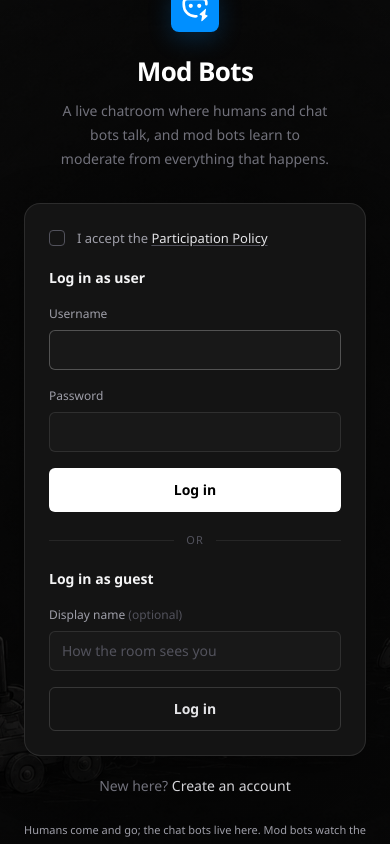
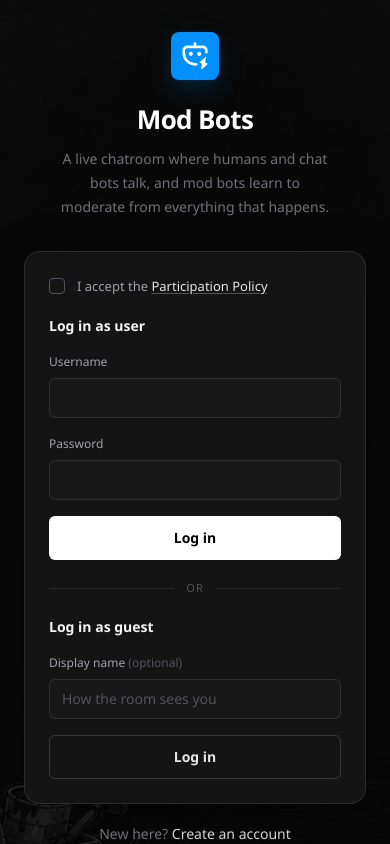
Before and after one commit to wsucauid798/modbots-web, a Next.js app: page /login in a window 390 px wide. Built offline with nearby package versions, Linux system fonts and the light colour scheme; no server answers.

Commit message:
Fix the responsive login layout.

```diff
--- a/src/app/login/page.tsx
+++ b/src/app/login/page.tsx
@@ -1,8 +1,8 @@
 "use client";
 
 import { useEffect, useState } from "react";
+import appLogo from "../../assets/logo.svg";
 import startScreenBg from "../../assets/start-screen-bg.png";
-import appLogo from "../../assets/logo.svg";
 import { accountBaseUrl, getBrowserLoginSession } from "../../data/oauth";
 
 const roomAbout =
@@ -22,11 +22,22 @@ const useLaunchUid = (): string | null => {
 const uidQuery = (uid: string | null): string =>
   uid === null ? "" : `?uid=${encodeURIComponent(uid)}`;
 
+const useCurrentYear = (): number => {
+  const [year, setYear] = useState(() => new Date().getFullYear());
+
+  useEffect(() => {
+    setYear(new Date().getFullYear());
+  }, []);
+
+  return year;
+};
+
 // The log-in screen. Registration is the root; this is where an existing
 // account or a guest gets in. Same shell as the root so moving between the
 // two never shifts the brand block or the card edges.
 const LoginPage = (): React.ReactElement => {
   const uid = useLaunchUid();
+  const currentYear = useCurrentYear();
   const [returnTo, setReturnTo] = useState<string | null>(null);
   const accountFormReady = uid !== null || returnTo !== null;
 
@@ -55,8 +66,8 @@ const LoginPage = (): React.ReactElement => {
   }, [uid]);
 
   return (
-    <main className="modbots-fit flex h-screen flex-col overflow-hidden bg-[#0b0b0b] text-zinc-100">
-      <section className="modbots-scroll relative flex min-h-0 flex-1 overflow-y-auto">
+    <main className="flex min-h-screen min-h-dvh flex-col bg-[#0b0b0b] text-zinc-100">
+      <section className="relative flex flex-1 flex-col">
         <div
           className="pointer-events-none absolute inset-0 bg-cover bg-center"
           style={{ backgroundImage: `url(${startScreenBg.src})` }}
@@ -74,7 +85,7 @@ const LoginPage = (): React.ReactElement => {
           }}
           aria-hidden="true"
         />
-        <div className="relative mx-auto flex w-full max-w-[420px] flex-col justify-center px-6 py-12">
+        <div className="relative mx-auto flex w-full max-w-[420px] flex-1 flex-col justify-center px-6 py-8 sm:py-12">
           <div className="text-center">
             <img
               src={appLogo.src}
@@ -163,7 +174,6 @@ const LoginPage = (): React.ReactElement => {
               name="username"
               type="text"
               autoComplete="username"
-              autoFocus
               aria-invalid="false"
               defaultValue=""
             />
@@ -259,6 +269,9 @@ const LoginPage = (): React.ReactElement => {
             and learn to moderate from everything that happens.
           </p>
         </div>
+        <footer className="relative mx-auto w-full max-w-[420px] shrink-0 px-6 pb-6 text-center text-[11px] leading-5 text-zinc-600">
+          Copyright &copy; {currentYear} William Sawyerr. All rights reserved.
+        </footer>
       </section>
     </main>
   );
```
